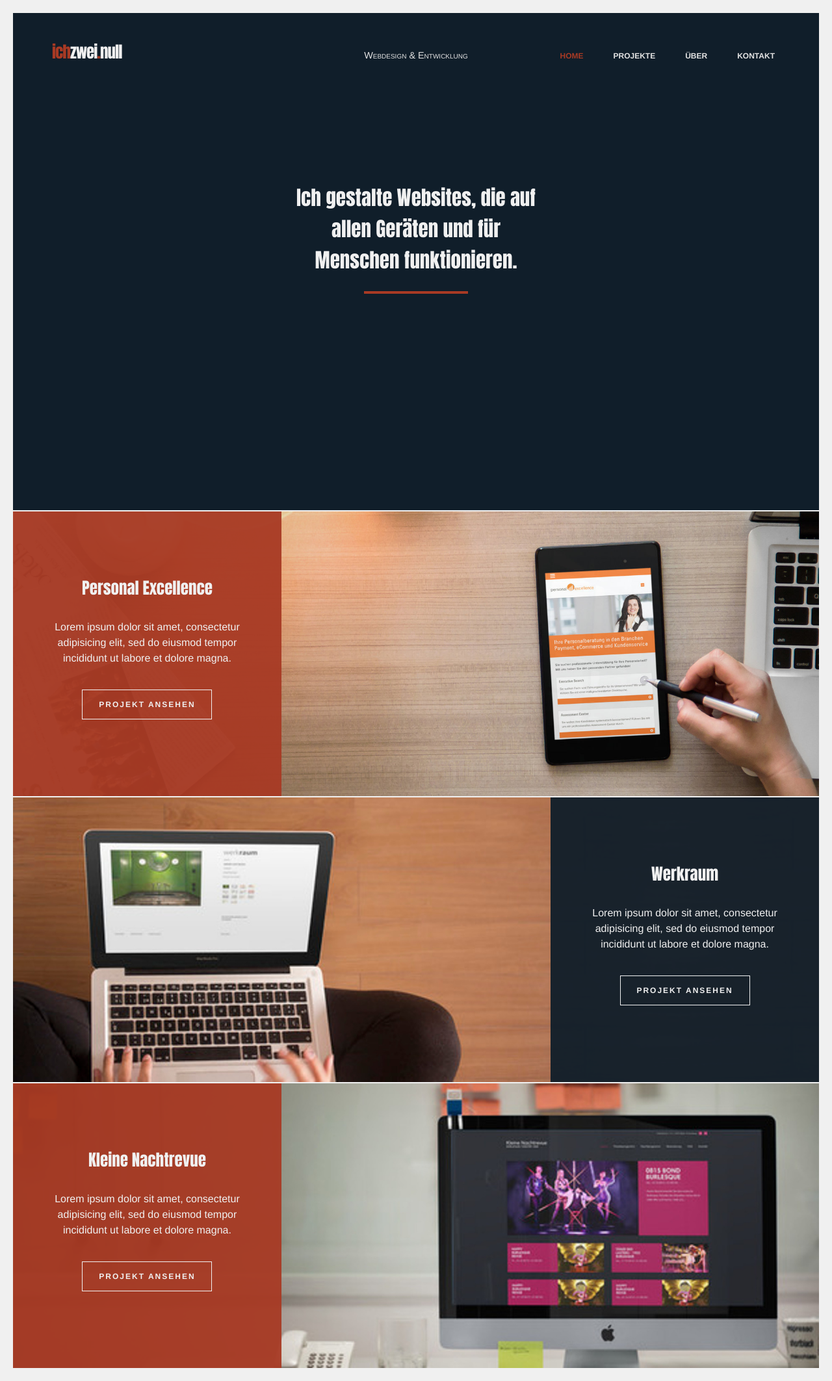
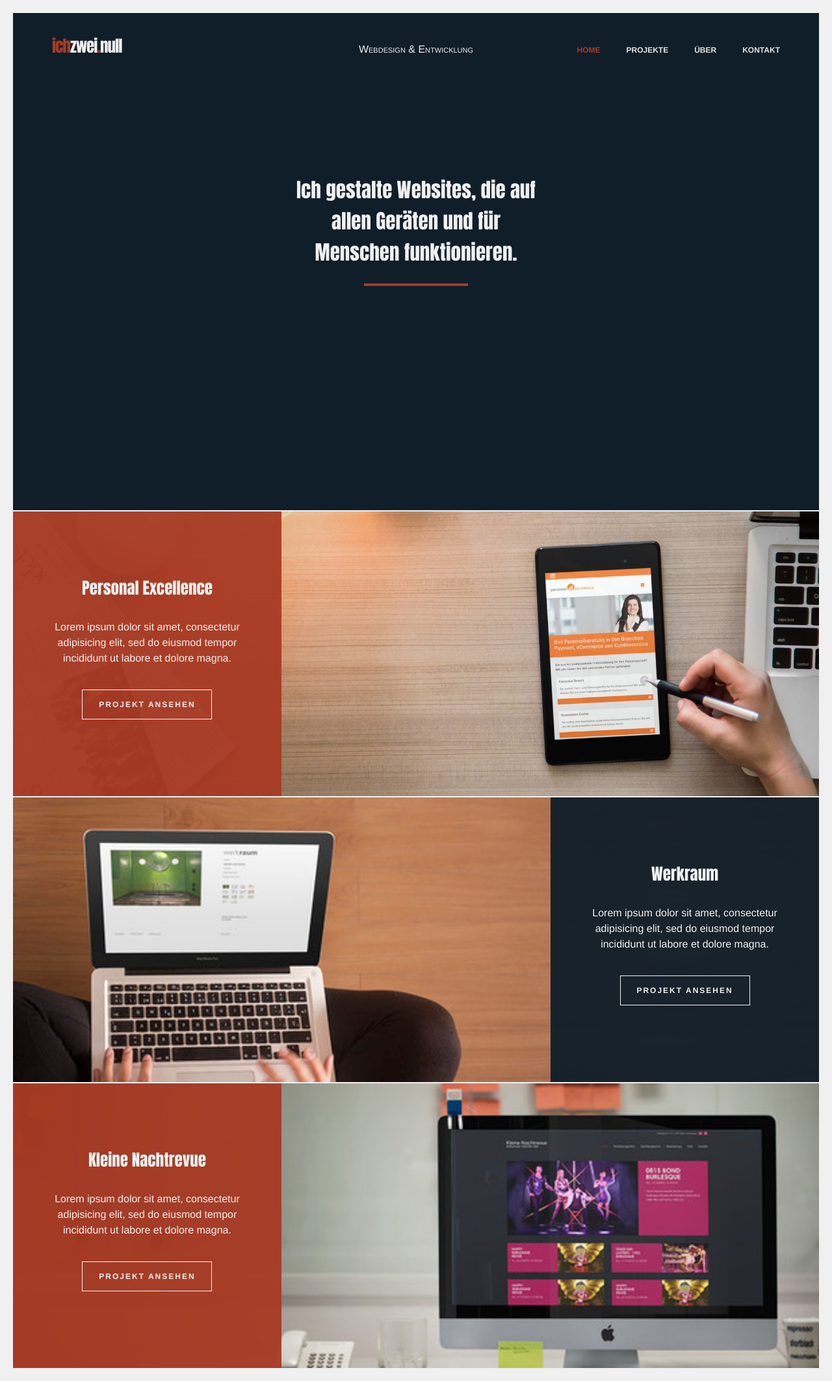
Before and after one commit to rschach/ichzweinull, a Jekyll site: the page built from index.html, in a window 1280 px wide. Shown: the whole page at 65% size. Built offline with Jekyll 4.4.1, drawn with Linux system fonts in a browser that asks for light colours; nearby versions of some CDN libraries; some web fonts are replaced.

Commit message:
Various layout tweaks

```diff
--- a/_config.yml
+++ b/_config.yml
@@ -1,9 +1,8 @@
 # Site settings
-title: ichzwei.null - Web, Design und Entwicklung
+title: ichzwei.null - Webdesign &amp; Entwicklung
 description: > # this means to ignore newlines until "baseurl:"
-  Portfolio von Sascha Mersch, Webdesigner in Berlin
-baseurl: "" # the subpath of your site, e.g. /blog/
-url: "http://yourdomain.com" # the base hostname & protocol for your site
+ Portfolio von Sascha Mersch, Webdesigner in Berlin
+
 # Build settings
 markdown: kramdown
 exclude: ["node_modules","gulpfile.js","package.json"]
--- a/_sass/2-layout/_home.sass
+++ b/_sass/2-layout/_home.sass
@@ -9,5 +9,11 @@
     max-width: 390px
     margin: 14vh auto 0
 
+    +media($large)
+      margin-top: 15vh
+
+    +media($huge)
+      margin-top: 16.5vh
+
     p
       text-align: center
--- a/_sass/2-layout/_menu.sass
+++ b/_sass/2-layout/_menu.sass
@@ -15,14 +15,14 @@
           margin-right: 20px
       +media($big)
         &:not(:last-of-type)
-          margin-right: 30px
+          margin-right: 40px
 
       a
         color: darken($neutral, 5%)
         font-size: 75%
         font-weight: 700
         text-transform: uppercase
-        padding: 8px
+        padding: 16px 0
 
         &:hover
           color: $primary
--- a/_sass/2-layout/_sections.sass
+++ b/_sass/2-layout/_sections.sass
@@ -16,4 +16,4 @@
     min-height: 80vh
 
   +media($huge)
-    min-height: 70vh
+    min-height: 75vh
--- a/css/main.css
+++ b/css/main.css
@@ -220,11 +220,11 @@
       min-height: 80vh; } }
   @media screen and (min-width: 1600px) {
     section {
-      min-height: 70vh; } }
+      min-height: 75vh; } }
 
 .main-header {
   width: 100%;
-  margin: 36px 0 0;
+  margin: 24px 0 0;
   padding: 0 60px; }
   @media screen and (min-width: 1000px) {
     .main-header {
@@ -251,10 +251,10 @@
   color: #a83a24; }
 
 .tagline p {
-  color: #e3e3e3;
-  font-size: 90%;
+  color: #f0f0f0;
+  font-size: 100%;
   font-variant: small-caps;
-  font-weight: 400;
+  font-weight: 300;
   line-height: 1; }
   @media screen and (min-width: 1000px) {
     .tagline p {
@@ -277,13 +277,13 @@
       margin-right: 20px; } }
   @media screen and (min-width: 1200px) {
     .main-header nav ul li:not(:last-of-type) {
-      margin-right: 30px; } }
+      margin-right: 40px; } }
   .main-header nav ul li a {
     color: #e3e3e3;
     font-size: 75%;
     font-weight: 700;
     text-transform: uppercase;
-    padding: 8px; }
+    padding: 16px 0; }
     .main-header nav ul li a:hover {
       color: #a83a24; }
     .main-header nav ul li a.active {
@@ -304,6 +304,12 @@
   .home .container {
     max-width: 390px;
     margin: 14vh auto 0; }
+    @media screen and (min-width: 1400px) {
+      .home .container {
+        margin-top: 15vh; } }
+    @media screen and (min-width: 1600px) {
+      .home .container {
+        margin-top: 16.5vh; } }
     .home .container p {
       text-align: center; }
 
```
Also changed, not shown: _sass/2-layout/_header.sass (+4 -4 lines).
